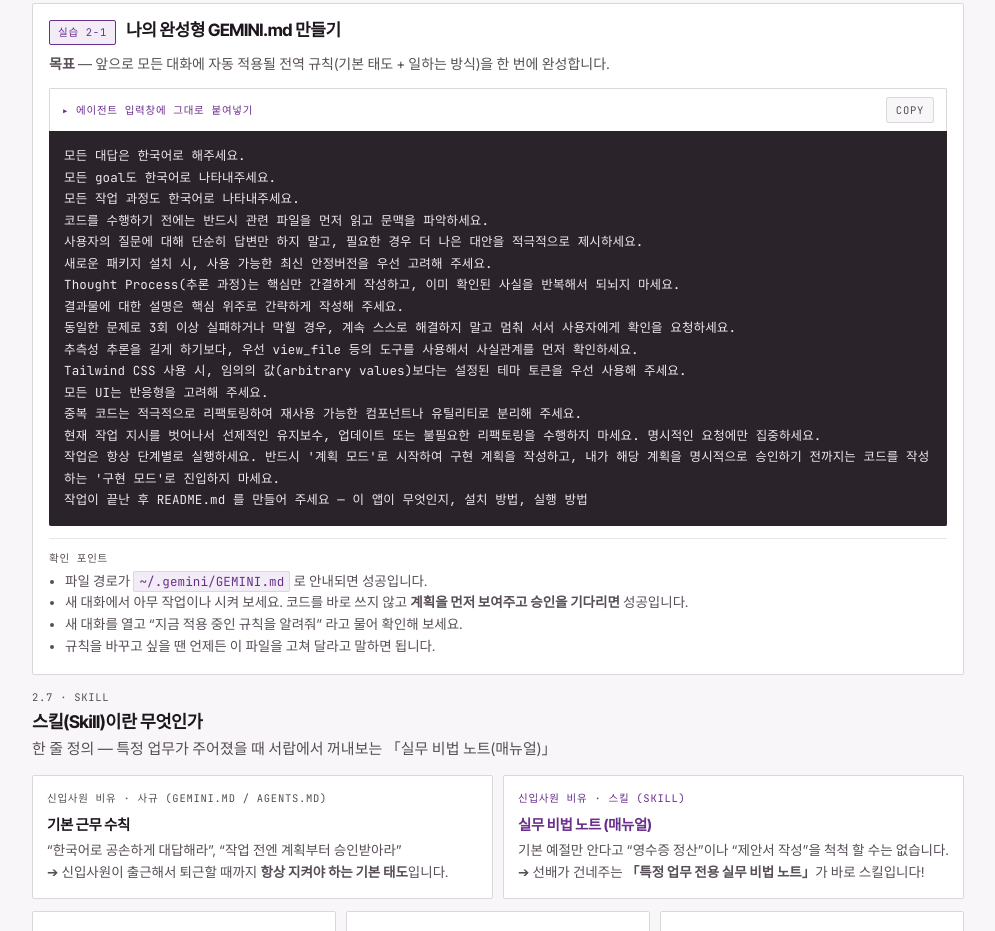
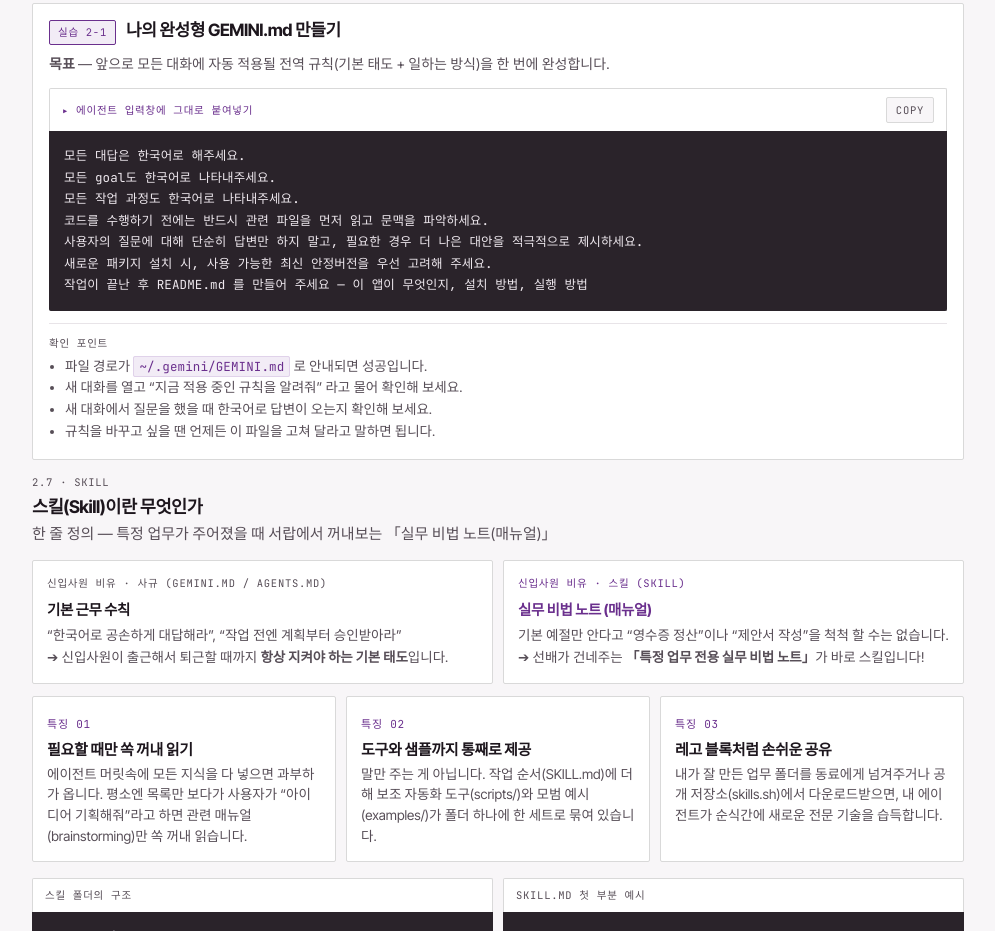
Before and after one commit to HungryTuna/antigravity_lecture, a plain HTML site: page index.html in a window 1280 px wide. Shown: the part 6480-7411 px from the top of the page, without its empty margins (276-1271 px from the left). Drawn offline with Linux system fonts and the light colour scheme.

Commit message:
Simplify GEMINI.md template in Exercise 2-1

```diff
--- a/index.html
+++ b/index.html
@@ -1390,22 +1390,13 @@
 코드를 수행하기 전에는 반드시 관련 파일을 먼저 읽고 문맥을 파악하세요.
 사용자의 질문에 대해 단순히 답변만 하지 말고, 필요한 경우 더 나은 대안을 적극적으로 제시하세요.
 새로운 패키지 설치 시, 사용 가능한 최신 안정버전을 우선 고려해 주세요.
-Thought Process(추론 과정)는 핵심만 간결하게 작성하고, 이미 확인된 사실을 반복해서 되뇌지 마세요.
-결과물에 대한 설명은 핵심 위주로 간략하게 작성해 주세요.
-동일한 문제로 3회 이상 실패하거나 막힐 경우, 계속 스스로 해결하지 말고 멈춰 서서 사용자에게 확인을 요청하세요.
-추측성 추론을 길게 하기보다, 우선 view_file 등의 도구를 사용해서 사실관계를 먼저 확인하세요.
-Tailwind CSS 사용 시, 임의의 값(arbitrary values)보다는 설정된 테마 토큰을 우선 사용해 주세요.
-모든 UI는 반응형을 고려해 주세요.
-중복 코드는 적극적으로 리팩토링하여 재사용 가능한 컴포넌트나 유틸리티로 분리해 주세요.
-현재 작업 지시를 벗어나서 선제적인 유지보수, 업데이트 또는 불필요한 리팩토링을 수행하지 마세요. 명시적인 요청에만 집중하세요.
-작업은 항상 단계별로 실행하세요. 반드시 '계획 모드'로 시작하여 구현 계획을 작성하고, 내가 해당 계획을 명시적으로 승인하기 전까지는 코드를 작성하는 '구현 모드'로 진입하지 마세요.
 작업이 끝난 후 README.md 를 만들어 주세요 — 이 앱이 무엇인지, 설치 방법, 실행 방법</pre>
           <div class="check">
             <span class="tag">확인 포인트</span>
             <ul>
               <li>파일 경로가 <code class="i">~/.gemini/GEMINI.md</code> 로 안내되면 성공입니다.</li>
-              <li>새 대화에서 아무 작업이나 시켜 보세요. 코드를 바로 쓰지 않고 <b>계획을 먼저 보여주고 승인을 기다리면</b> 성공입니다.</li>
               <li>새 대화를 열고 “지금 적용 중인 규칙을 알려줘” 라고 물어 확인해 보세요.</li>
+              <li>새 대화에서 질문을 했을 때 한국어로 답변이 오는지 확인해 보세요.</li>
               <li>규칙을 바꾸고 싶을 땐 언제든 이 파일을 고쳐 달라고 말하면 됩니다.</li>
             </ul>
           </div>
```
